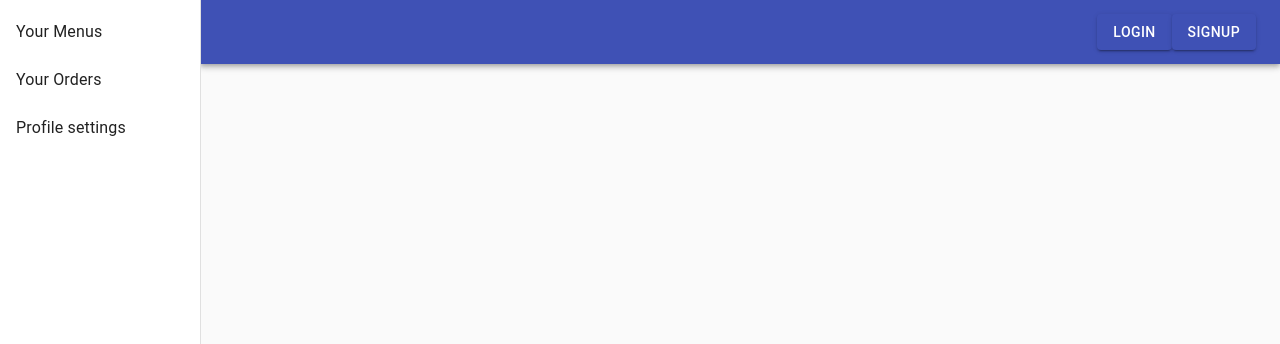
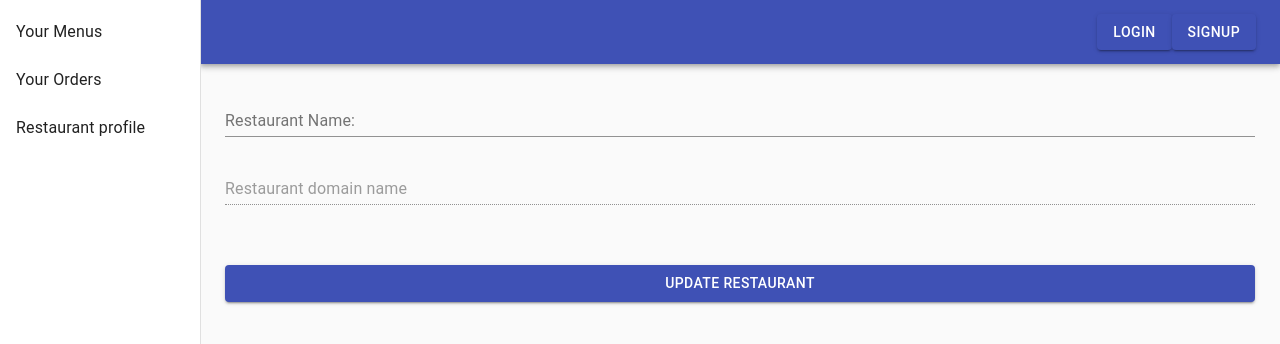
Before and after one commit to Owleks/delivery-admin, a React (Create React App) app: page /restaurant-profile in a window 1280 px wide. Shown: the top 344 px of the page. Built offline with nearby package versions, Linux system fonts and the light colour scheme.

Commit message:
add restaurant profile page

```diff
--- a/src/App.js
+++ b/src/App.js
@@ -6,7 +6,7 @@ import { CssBaseline, makeStyles } from '@material-ui/core';
 import './App.css';
 import { LeftNavComponent, NAVBARWIDTH } from './components/LeftNav';
 import { OrdersPageComponent } from './pages/Orders';
-import { ProfileSettings } from './pages/ProfileSettings';
+import { RestaurantProfile } from './pages/RestaurantProfile';
 import { MenusPageComponent } from './pages/Menus';
 import { LoginPageComponent } from './pages/Login';
 import { SignupPageComponent } from './pages/Signup';
@@ -54,8 +54,8 @@ function App() {
               <Route path="/menus/:menuId">
                 <MenuItemsPageComponent/>
               </Route>
-              <Route path="/profile-settings">
-                <ProfileSettings/>
+              <Route path="/restaurant-profile">
+                <RestaurantProfile/>
               </Route>
             </div>
           </div>
--- a/src/common/ApiRequests.js
+++ b/src/common/ApiRequests.js
@@ -38,7 +38,7 @@ export const fetchOrder = async (orderId) => {
 };
 
 export const changeOrderStatus = async (orderId, status) => {
-  const response = await apiClient.put(`/order/${orderId}`, {status}); //TODO: error handling
+  const response = await apiClient.put(`/order/${orderId}`, { status }); //TODO: error handling
   return response.data;
 };
 
@@ -71,3 +71,13 @@ export const deleteMenuItem = async (itemId) => {
   const response = await apiClient.delete(`/menu-item/${itemId}`); // TODO: error handling
   return response.data;
 };
+
+export const fetchRestaurant = async (restaurantId) => {
+  const response = await apiClient.get('/restaurant', { params: { restaurantId } }); // TODO: error handling
+  return response.data
+};
+
+export const updateRestaurant = async (restaurantId, params) => {
+  const response = await apiClient.put(`/restaurant/${restaurantId}`,  params); // TODO: error handling
+  return response.data
+};
--- a/src/components/LeftNav.jsx
+++ b/src/components/LeftNav.jsx
@@ -28,7 +28,7 @@ export const LeftNavComponent = () => {
             <ListItemText primary="Your Orders" onClick={() => history.push('/orders')} />
           </ListItem>
           <ListItem button>
-            <ListItemText primary="Profile settings" onClick={() => history.push('/profile-settings')} />
+            <ListItemText primary="Restaurant profile" onClick={() => history.push('/restaurant-profile')} />
           </ListItem>
         </List>
       </nav>
--- a/src/pages/ProfileSettings.jsx
+++ /dev/null
@@ -1,47 +0,0 @@
-import React from 'react';
-import { FormGroup, FormControl, TextField, Button } from "@material-ui/core";
-
-export const ProfileSettings = () => {
-  return <>
-    <form>
-      <FormGroup>
-        <FormControl>
-          <TextField name="customerName"
-                     label="Name:"
-                     fullWidth
-          />
-        </FormControl>
-        <FormControl>
-          <TextField name="phoneNumber"
-                     label="Phone:"
-                     fullWidth
-          />
-        </FormControl>
-        <FormControl>
-          <TextField label="Address:"
-                     name="address"
-                     fullWidth
-          />
-        </FormControl>
-        <FormControl>
-          <TextField name="deliveryTime"
-                     label="Delivery Time:"
-                     fullWidth
-          />
-        </FormControl>
-        <FormControl>
-          <TextField name="description"
-                     label="Comment:"
-                     fullWidth
-                     rows={4}
-                     multiline
-          />
-        </FormControl>
-      </FormGroup>
-    </form>
-    <Button disabled={false} color="primary" variant="contained" onClick={()=>console.log('adfasdf')}
-            fullWidth>
-      Order now
-    </Button>
-  </>
-};
--- /dev/null
+++ b/src/pages/RestaurantProfile.jsx
@@ -0,0 +1,85 @@
+import React, { useContext, useEffect, useState } from 'react';
+import { useForm } from 'react-hook-form';
+import { FormGroup, FormControl, TextField, Button, CircularProgress } from "@material-ui/core";
+
+import * as Api from "../common/ApiRequests";
+import { AuthContext } from "../common/AuthContext";
+
+export const RestaurantProfile = () => {
+  const [isLoading, setIsLoading] = useState(false);
+  const [restaurant, setRestaurant] = useState({});
+  const { register, handleSubmit, errors } = useForm();
+  const { displayName, domainName } = restaurant;
+  const { user } = useContext(AuthContext);
+
+  const fetchRestaurant = async () => {
+    setIsLoading(true);
+    try {
+      const restaurant = await Api.fetchRestaurant(user.restaurant);
+      setRestaurant(restaurant);
+    } catch (e) {
+      console.error(e);
+    } finally {
+      setIsLoading(false);
+
+    }
+  };
+
+  useEffect(() => {
+    if(user) {
+      fetchRestaurant();
+    }
+  }, [user]);
+
+  const submit = async ({ restaurantName }) => {
+    setIsLoading(true);
+    try {
+      const updatedRestaurant = await Api.updateRestaurant(user.restaurant, { restaurantName });
+      setRestaurant(updatedRestaurant);
+    } catch (e) {
+      console.error(e);
+    } finally {
+      setIsLoading(false);
+
+    }
+  };
+
+  if(isLoading) {
+    return (<CircularProgress/>);
+  }
+
+  return <>
+    <form>
+      <FormGroup>
+        <FormControl>
+          <TextField name="restaurantName"
+                     label="Restaurant Name:"
+                     fullWidth
+                     error={!!errors.restaurantName}
+                     helperText={errors.restaurantName?.message}
+                     defaultValue={displayName}
+                     inputRef={register({ required: 'Restaurant name field is required' })}
+          />
+        </FormControl>
+        <br/>
+        <FormControl>
+          <TextField name="restaurantDomain"
+                     label="Restaurant domain name"
+                     disabled
+                     fullWidth
+                     defaultValue={domainName}
+          />
+        </FormControl>
+      </FormGroup>
+    </form>
+    <br/>
+    <br/>
+    <br/>
+    <Button color="primary"
+            variant="contained"
+            onClick={handleSubmit(submit)}
+            fullWidth>
+      Update Restaurant
+    </Button>
+  </>
+};
```
